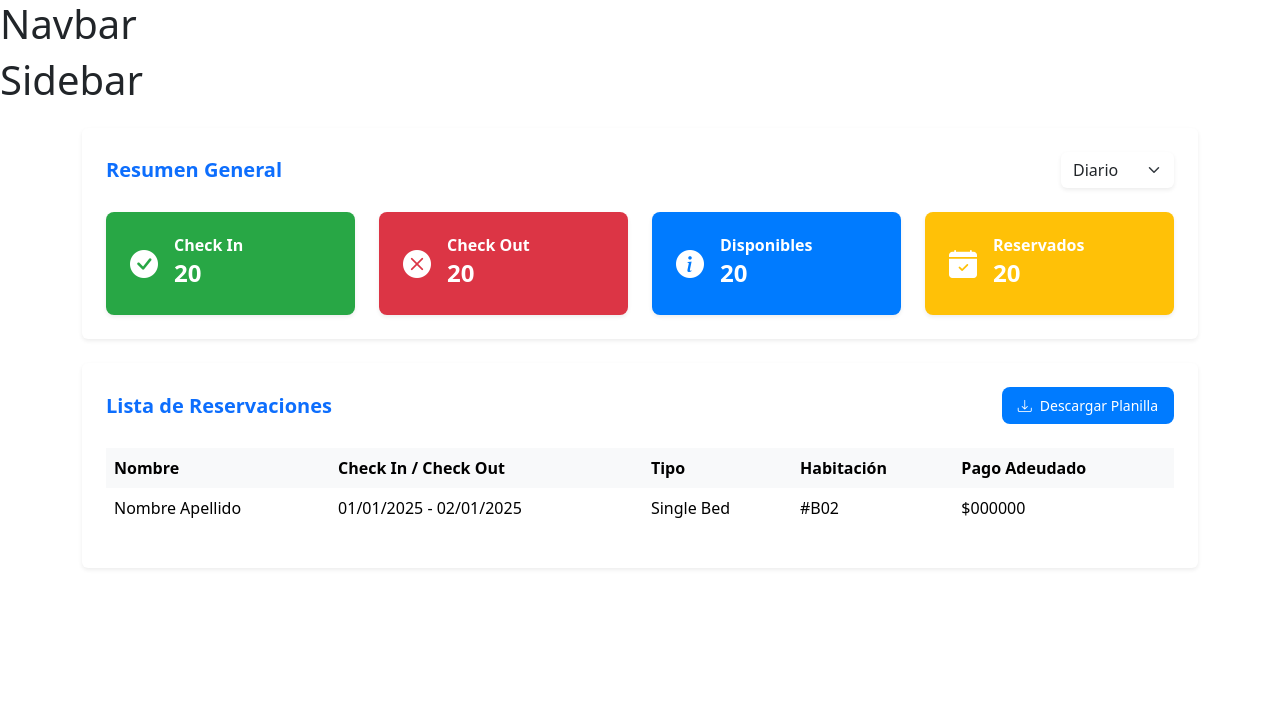
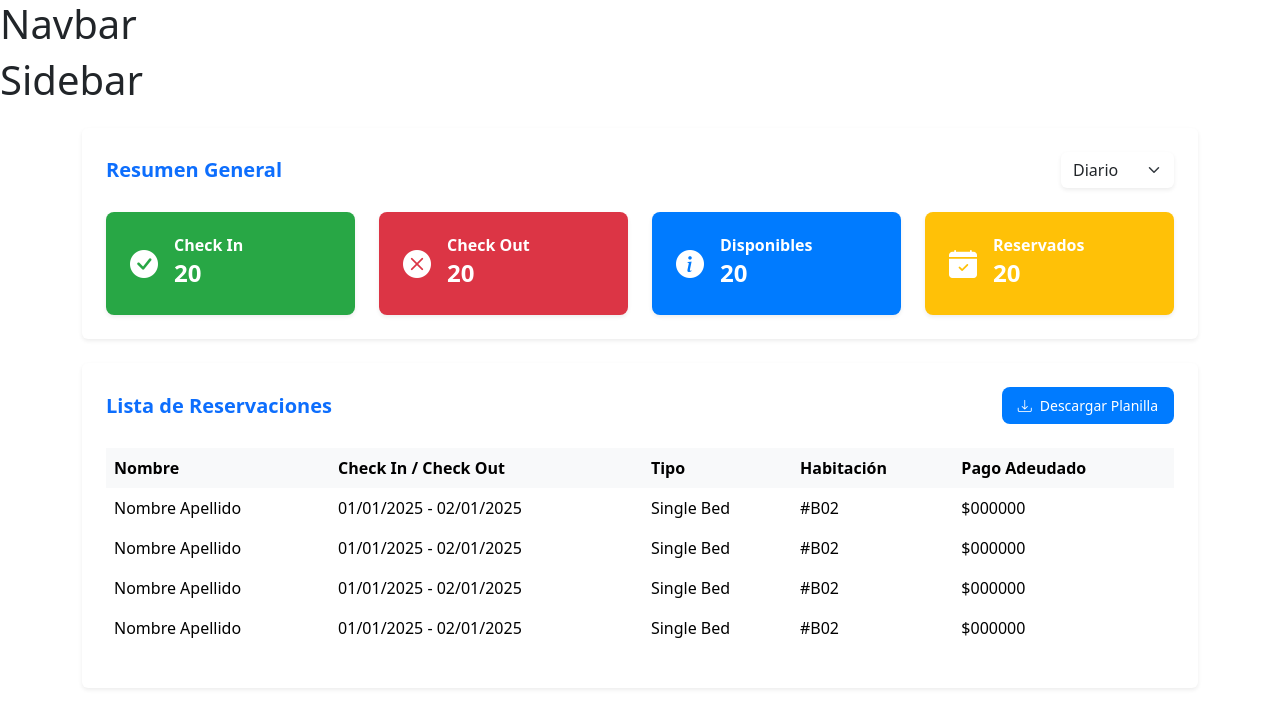
Before and after one commit to BenSLGeneration/pi-desarrollate-2.0, a React (Vite) app: page /dashboard in a window 1280 px wide. Shown: the top 728 px of the page. Built offline with nearby package versions, Linux system fonts and the light colour scheme.

Commit message:
cambios en ReservationTable

```diff
--- a/src/components/ReservationTable/ReservationTable.jsx
+++ b/src/components/ReservationTable/ReservationTable.jsx
@@ -3,7 +3,9 @@ import "../../views/Dashboard/Dashboard.css"
 const ReservationTable = () => {
     const reservations = [
         { name: 'Nombre Apellido', checkInOut: '01/01/2025 - 02/01/2025', type: 'Single Bed', room: '#B02', payment: '$000000' },
-        // Agrega más reservaciones aquí...
+        { name: 'Nombre Apellido', checkInOut: '01/01/2025 - 02/01/2025', type: 'Single Bed', room: '#B02', payment: '$000000' },
+        { name: 'Nombre Apellido', checkInOut: '01/01/2025 - 02/01/2025', type: 'Single Bed', room: '#B02', payment: '$000000' },
+        { name: 'Nombre Apellido', checkInOut: '01/01/2025 - 02/01/2025', type: 'Single Bed', room: '#B02', payment: '$000000' },
     ];
 
     return (
```
